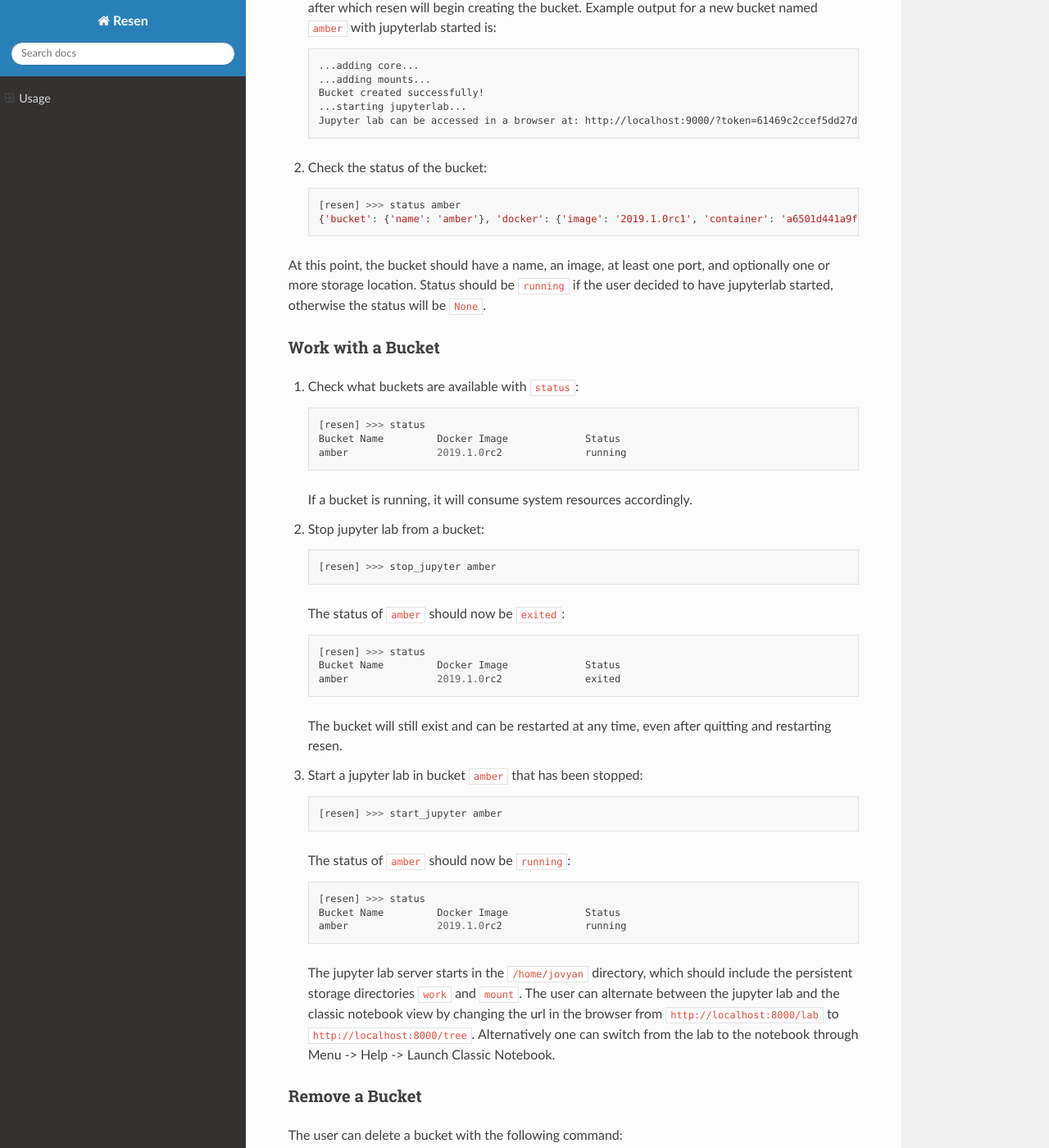
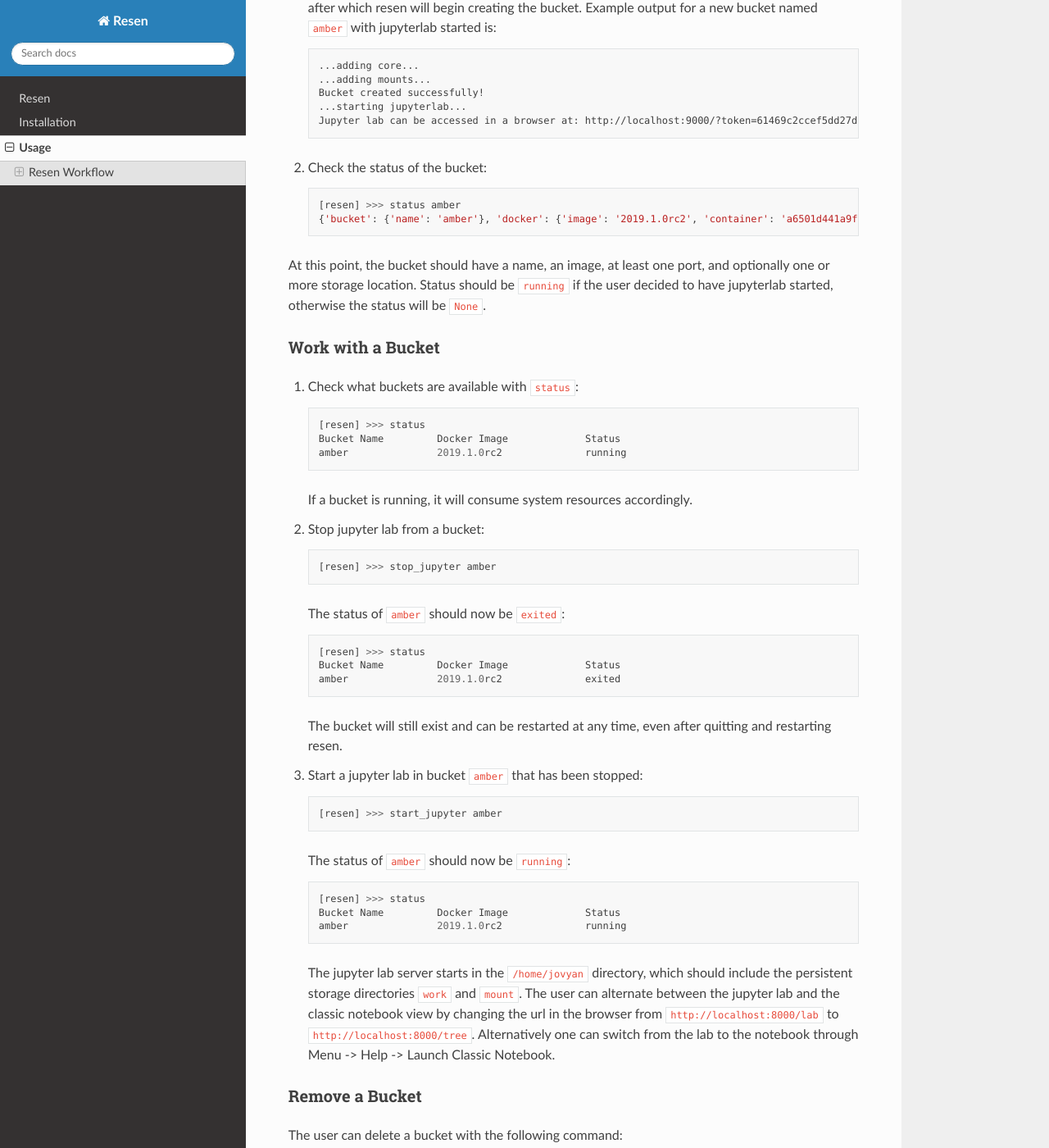
Before and after one commit to EarthCubeInGeo/resen, a Sphinx documentation site: the page built from docs/usage.rst, in a window 1280 px wide and 1400 px high, scrolled down 1987 px. Shown: the whole window at 82% size. Built offline with Sphinx 7.4.7 and the Read the Docs theme 2.0.0, drawn with Linux system fonts in a browser that asks for light colours.

Commit message:
bumped version in usage. fixed TOC.

```diff
--- a/docs/conf.py
+++ b/docs/conf.py
@@ -22,9 +22,9 @@
 author = 'Resen Team'
 
 # The full version, including alpha/beta/rc tags
-release = 'v2019.1.0rc1'
+release = 'v2019.1.0rc2'
 
-master_doc = 'readme'
+master_doc = 'index'
 
 # -- General configuration ---------------------------------------------------
 
--- a/docs/index.rst
+++ b/docs/index.rst
@@ -3,7 +3,7 @@
 ########
 
 .. toctree::
-   :maxdepth: 2
+   :maxdepth: 3
 
    readme
    installation/index
--- a/docs/installation/index.rst
+++ b/docs/installation/index.rst
@@ -3,7 +3,7 @@
 ############
 
 .. toctree::
-   :maxdepth: 1
+   :maxdepth: 3
 
    installation.general
    installation.windows
--- a/docs/usage.rst
+++ b/docs/usage.rst
@@ -87,7 +87,7 @@
 2. Check the status of the bucket::
 
     [resen] >>> status amber
-    {'bucket': {'name': 'amber'}, 'docker': {'image': '2019.1.0rc1', 'container': 'a6501d441a9f025dc7dd913bf6d531b6b452d0a3bd6d5bad0eedca791e1d92ca', 'port': [[9000, 9000, True]], 'storage': [['/some/local/path', '/home/jovyan/work', 'rw'], ['/some/other/local/path', '/home/jovyan/mount/data001', 'ro']], 'status': 'running', 'jupyter': {'token': '61469c2ccef5dd27dbf9a8ba7c296f40e04278a89e6cf76a', 'port': 9000}, 'image_id': 'sha256:ac8e2819e502a307be786e07ea4deda987a05cdccba1d8a90a415ea103c101ff', 'pull_image': 'earthcubeingeo/resen-core@sha256:1da843059202f13443cd89e035acd5ced4f9c21fe80d778ce2185984c54be00b'}}
+    {'bucket': {'name': 'amber'}, 'docker': {'image': '2019.1.0rc2', 'container': 'a6501d441a9f025dc7dd913bf6d531b6b452d0a3bd6d5bad0eedca791e1d92ca', 'port': [[9000, 9000, True]], 'storage': [['/some/local/path', '/home/jovyan/work', 'rw'], ['/some/other/local/path', '/home/jovyan/mount/data001', 'ro']], 'status': 'running', 'jupyter': {'token': '61469c2ccef5dd27dbf9a8ba7c296f40e04278a89e6cf76a', 'port': 9000}, 'image_id': 'sha256:3ba43e401c1b1a8eca8969aec8426a22d99bca349fd837270fa06dbcaefaeb47', 'pull_image': 'earthcubeingeo/resen-core@sha256:c3783e3b7f05ec17f9381a01009b794666107780d964e8087c62f7baaa00049d'}}
 
 At this point, the bucket should have a name, an image, at least one port, and optionally one or more storage location.  Status should be ``running`` if the user decided to have jupyterlab started, otherwise the status will be ``None``.
 
```
